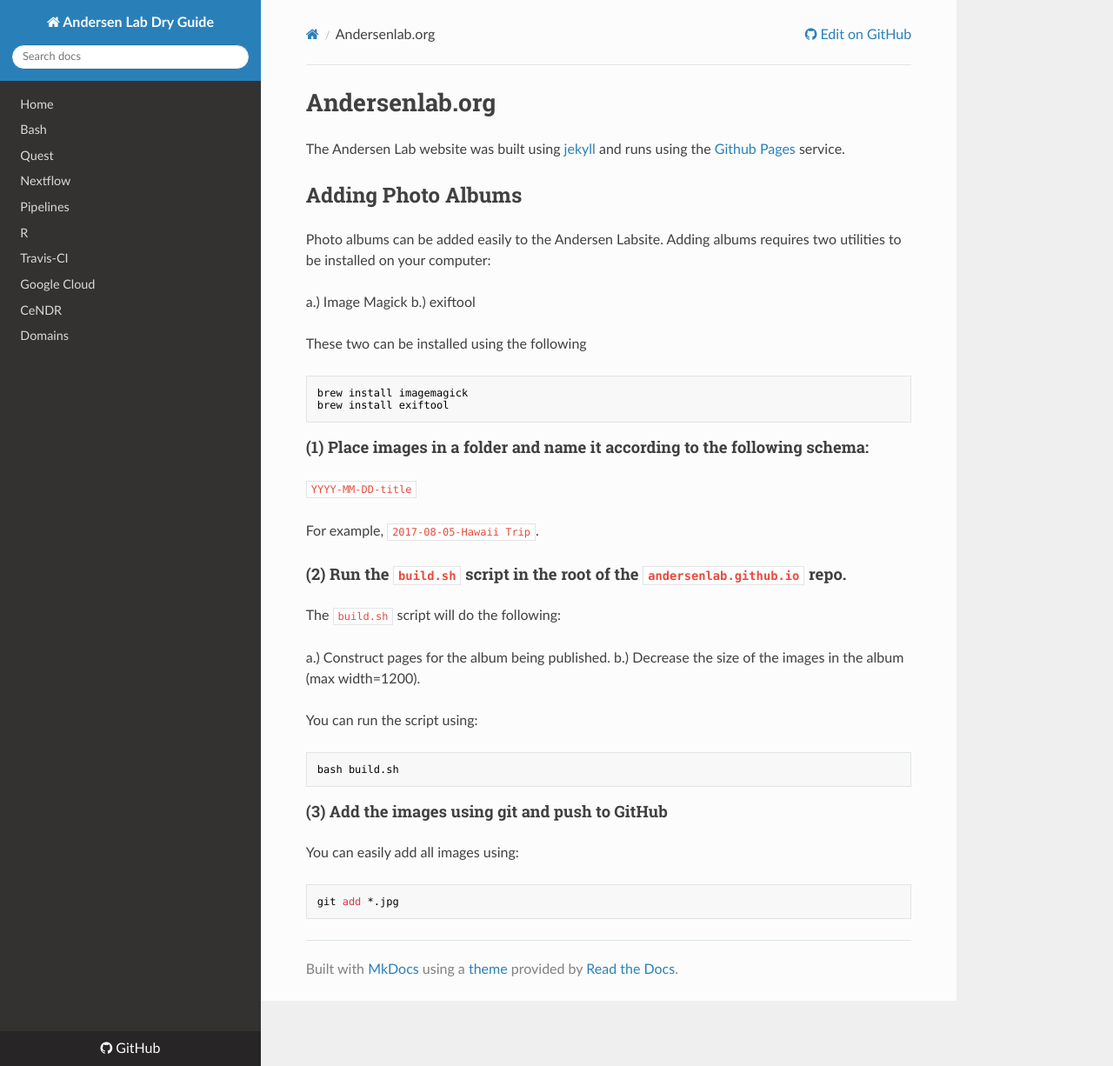
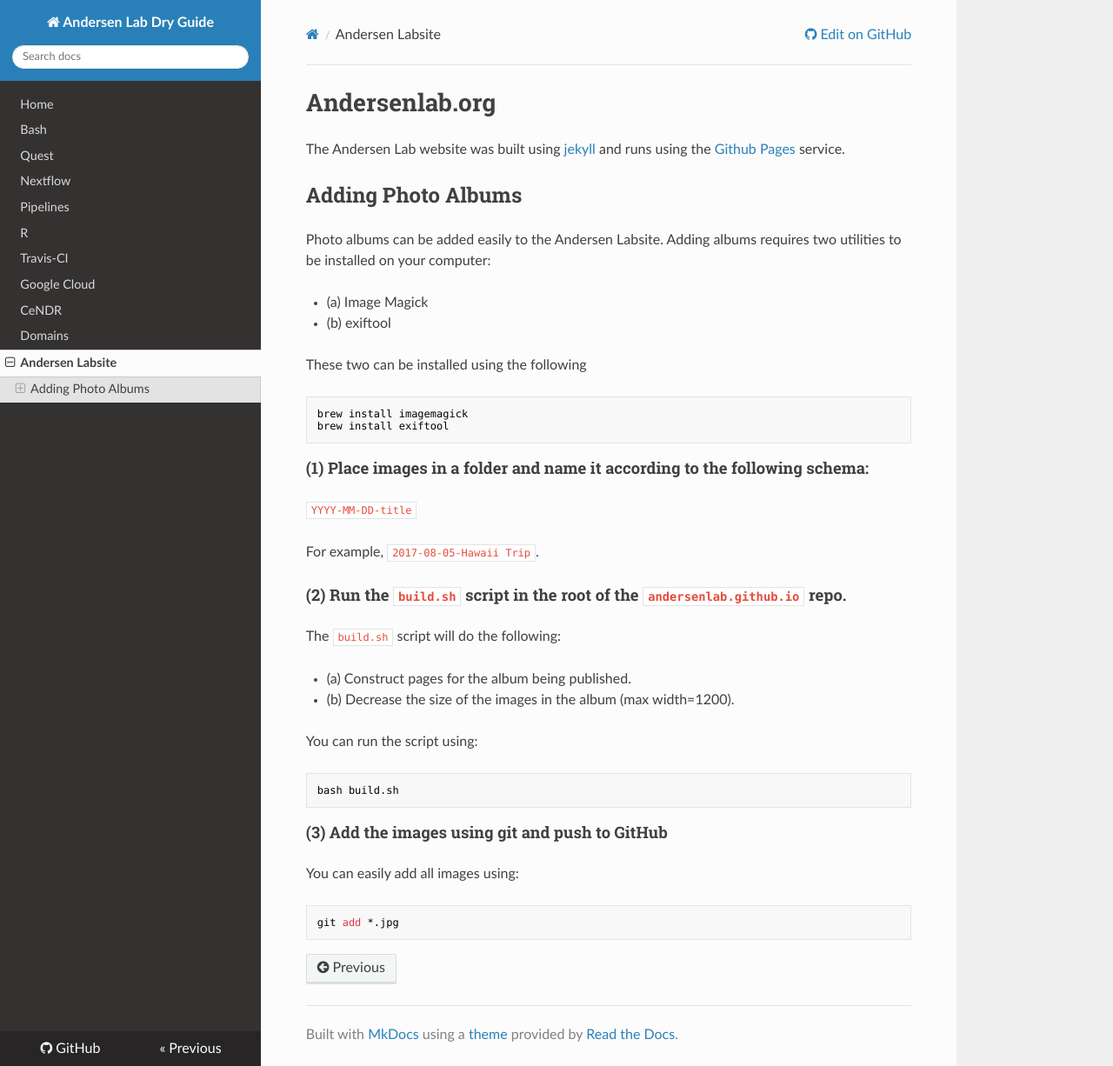
Before and after one commit to AndersenLab/dry-guide, an MkDocs documentation site: the page built from docs/labsite.md, in a window 1280 px wide and 1226 px high. Shown: the whole window at 87% size. Built offline with MkDocs 1.6.1, drawn with Linux system fonts in a browser that asks for light colours; nearby versions of some CDN libraries; old or Windows-style settings are respelled for this version of MkDocs.

Commit message:
fix lists

```diff
--- a/docs/labsite.md
+++ b/docs/labsite.md
@@ -6,8 +6,8 @@
 
 Photo albums can be added easily to the Andersen Labsite. Adding albums requires two utilities to be installed on your computer:
 
-a.) Image Magick
-b.) exiftool
+* (a) Image Magick
+* (b) exiftool
 
 These two can be installed using the following
 
@@ -26,8 +26,8 @@
 
 The `build.sh` script will do the following:
 
-a.) Construct pages for the album being published.
-b.) Decrease the size of the images in the album (max width=1200).
+* (a) Construct pages for the album being published.
+* (b) Decrease the size of the images in the album (max width=1200).
 
 You can run the script using:
 
--- a/mkdocs.yml
+++ b/mkdocs.yml
@@ -21,3 +21,4 @@
   - Google Cloud: google-cloud.md
   - CeNDR: cendr.md
   - Domains: domains.md
+  - Andersen Labsite: labsite.md
```
